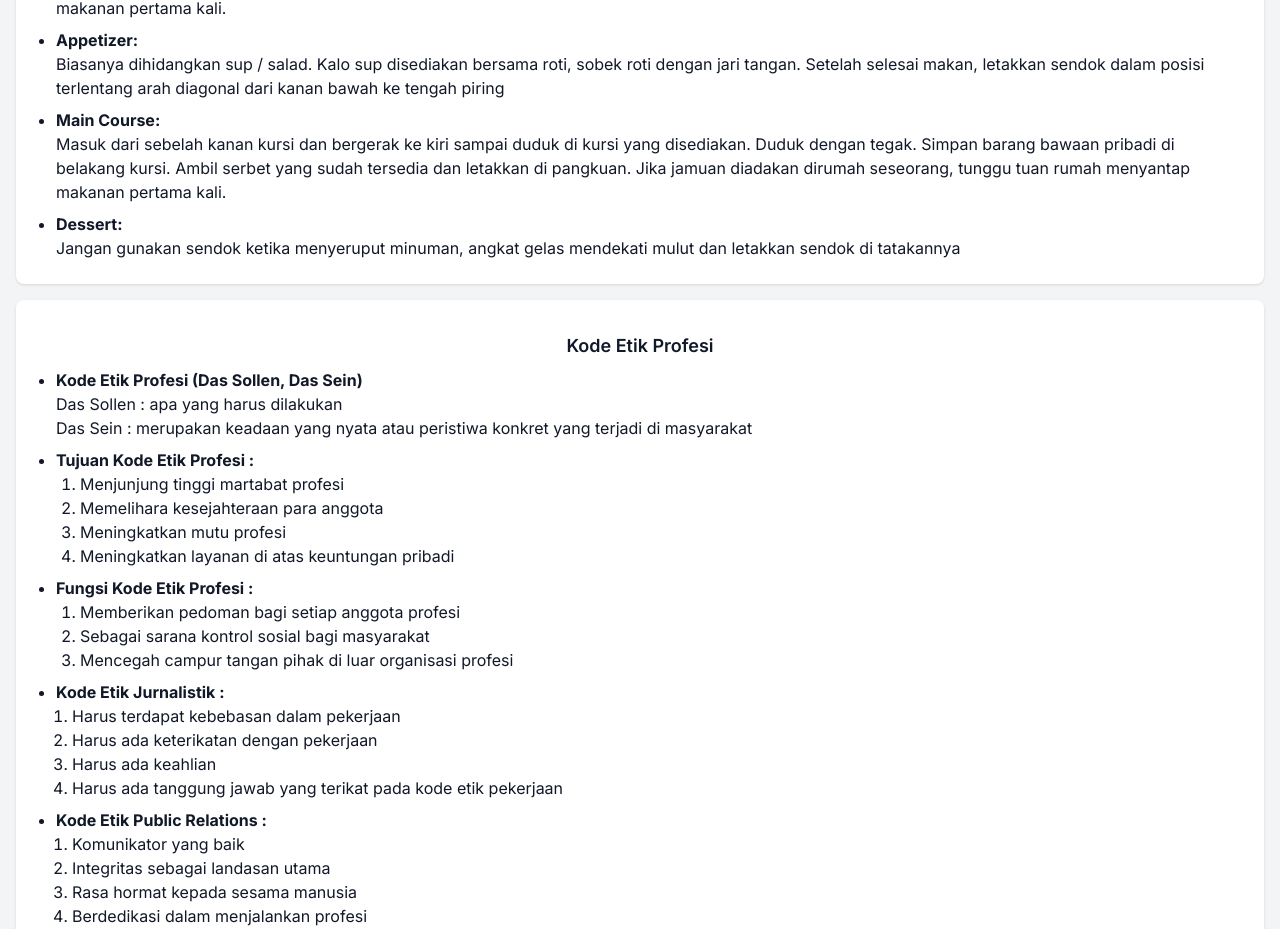
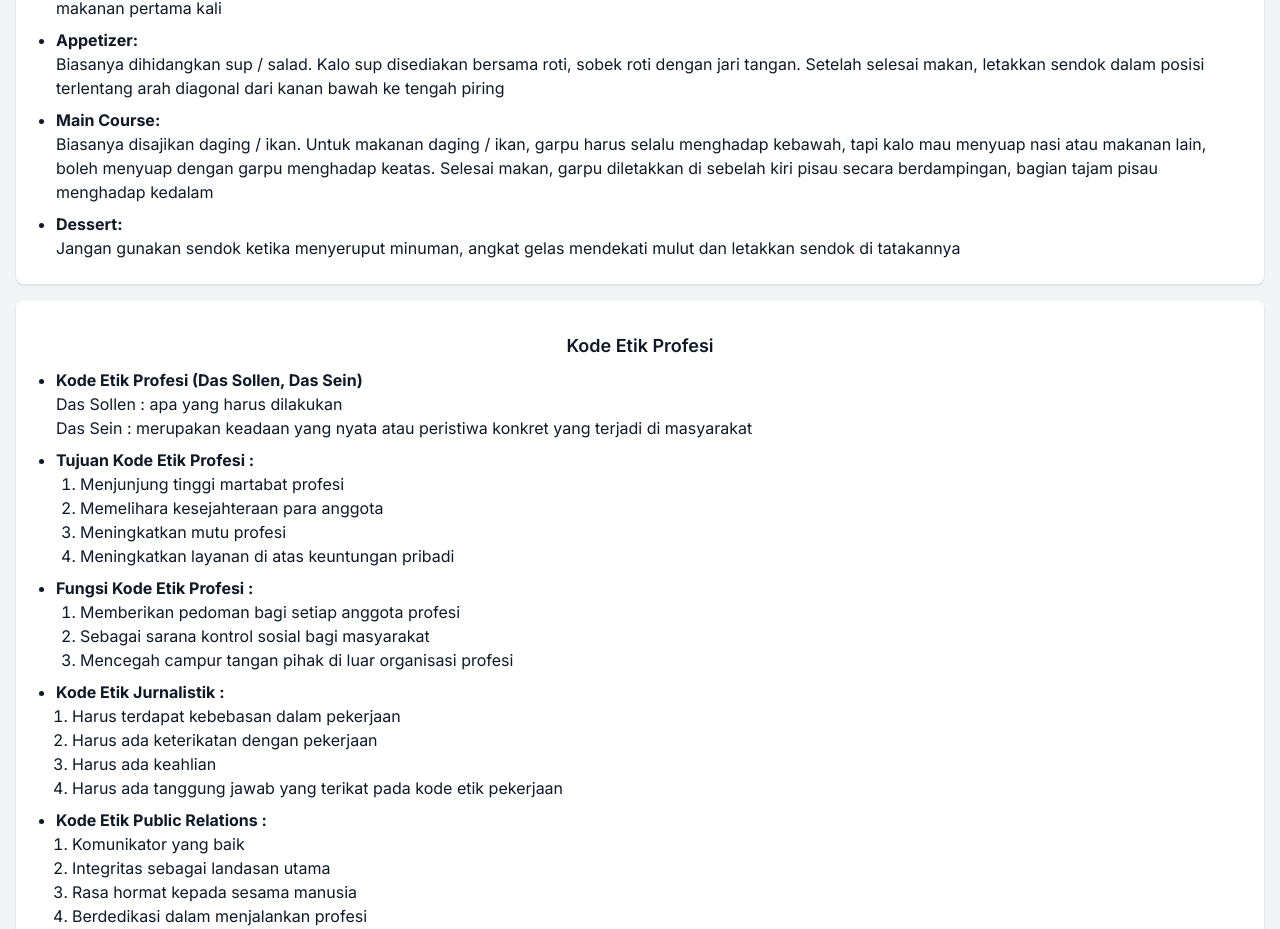
Before and after one commit to KwikAndreas/etiket, a Next.js app: page / in a window 1280 px wide. Shown: the part 1120-2049 px from the top of the page. Built offline with nearby package versions, Linux system fonts and the light colour scheme.

Commit message:
update fix

```diff
--- a/app/pages/TableManner.tsx
+++ b/app/pages/TableManner.tsx
@@ -15,7 +15,7 @@ const TableManner = () => {
             kursi yang disediakan. Duduk dengan tegak. Simpan barang bawaan
             pribadi di belakang kursi. Ambil serbet yang sudah tersedia dan
             letakkan di pangkuan. Jika jamuan diadakan dirumah seseorang, tunggu
-            tuan rumah menyantap makanan pertama kali.
+            tuan rumah menyantap makanan pertama kali
           </p>
         </li>
         <li>
@@ -30,11 +30,11 @@ const TableManner = () => {
         <li>
           <strong>Main Course:</strong>
           <p>
-            Masuk dari sebelah kanan kursi dan bergerak ke kiri sampai duduk di
-            kursi yang disediakan. Duduk dengan tegak. Simpan barang bawaan
-            pribadi di belakang kursi. Ambil serbet yang sudah tersedia dan
-            letakkan di pangkuan. Jika jamuan diadakan dirumah seseorang, tunggu
-            tuan rumah menyantap makanan pertama kali.
+            Biasanya disajikan daging / ikan. Untuk makanan daging / ikan, garpu
+            harus selalu menghadap kebawah, tapi kalo mau menyuap nasi atau
+            makanan lain, boleh menyuap dengan garpu menghadap keatas. Selesai
+            makan, garpu diletakkan di sebelah kiri pisau secara berdampingan,
+            bagian tajam pisau menghadap kedalam
           </p>
         </li>
         <li>
```
